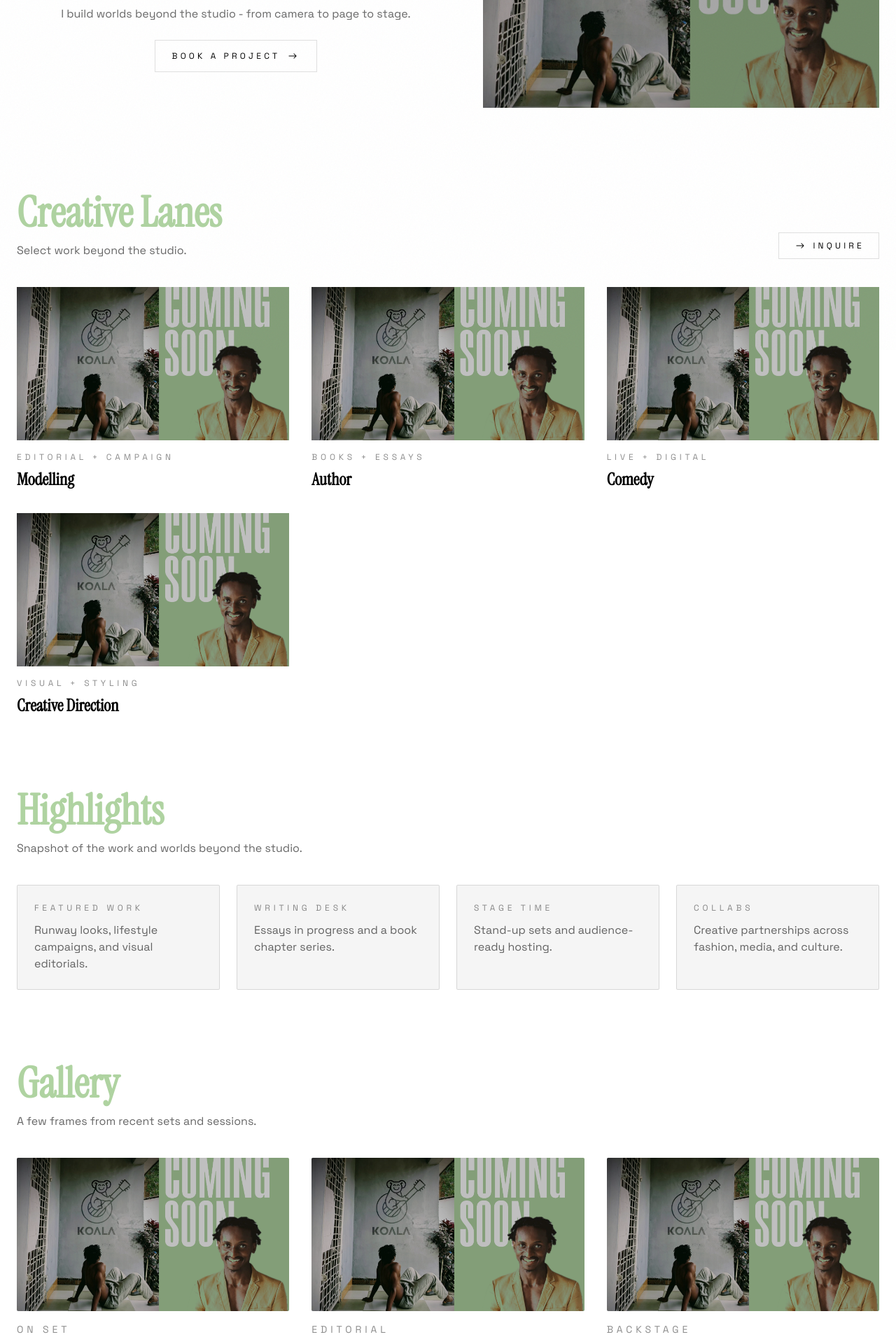
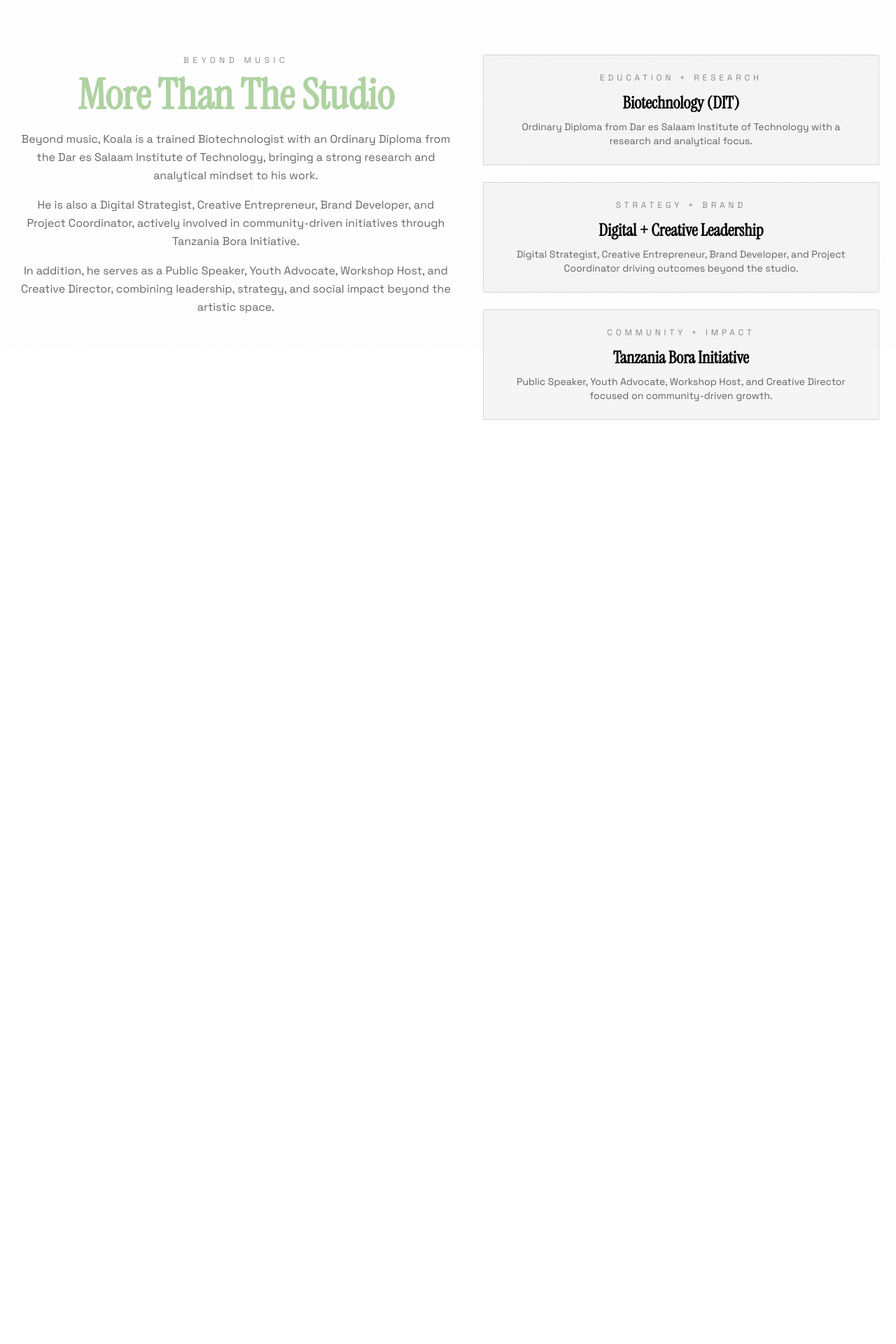
Before and after one commit to Eliakimshasha/koala-music, a Next.js app: page /more-than-music in a window 1280 px wide. Shown: the part 300-2220 px from the top of the page at 70% size. After the commit the page ends 940 px from the top, so only its background shows below. Built offline with nearby package versions, Linux system fonts and the light colour scheme.

Commit message:
added gsap cards

```diff
--- a/app/contact/page.jsx
+++ b/app/contact/page.jsx
@@ -2,7 +2,7 @@
 
 import React from "react";
 import Chrome from "../components/Chrome";
-import Connect from "../sections/Connect";
+import ConnectRow from "../sections/ConnectRow";
 import Footer from "../sections/Footer";
 import { navLinks, socialLinks } from "../data/siteData";
 
@@ -12,7 +12,7 @@ export default function ContactPage() {
       <div className="bg-base text-base-color overflow-hidden">
         <div className="noise"></div>
         <div className="pt-24">
-          <Connect socialLinks={socialLinks} />
+          <ConnectRow socialLinks={socialLinks} />
           <Footer />
         </div>
       </div>
--- a/app/data/siteData.js
+++ b/app/data/siteData.js
@@ -139,7 +139,8 @@ export const lifestylePosts = [
 
 export const moreThanMusic = {
   title: "More Than Music",
-  subtitle: "I build worlds beyond the studio - from camera to page to stage.",
+  subtitle:
+    "Biotechnologist, strategist, and community leader blending research, creativity, and social impact.",
   disciplines: [
     {
       title: "Modelling",
--- a/app/lifestyle/page.jsx
+++ b/app/lifestyle/page.jsx
@@ -3,7 +3,6 @@
 import React from "react";
 import Chrome from "../components/Chrome";
 import Lifestyle from "../sections/Lifestyle";
-import Connect from "../sections/Connect";
 import Footer from "../sections/Footer";
 import { navLinks, lifestylePosts, socialLinks } from "../data/siteData";
 
@@ -14,7 +13,6 @@ export default function LifestylePage() {
         <div className="noise"></div>
         <div className="pt-24">
           <Lifestyle posts={lifestylePosts} />
-          <Connect socialLinks={socialLinks} />
           <Footer />
         </div>
       </div>
--- a/app/live-shows/page.jsx
+++ b/app/live-shows/page.jsx
@@ -3,7 +3,7 @@
 import React from "react";
 import Chrome from "../components/Chrome";
 import LiveShows from "../sections/LiveShows";
-import Connect from "../sections/Connect";
+import ConnectRow from "../sections/ConnectRow";
 import Footer from "../sections/Footer";
 import { navLinks, liveShows, socialLinks } from "../data/siteData";
 
@@ -14,7 +14,7 @@ export default function LiveShowsPage() {
         <div className="noise"></div>
         <div className="pt-24">
           <LiveShows shows={liveShows} />
-          <Connect socialLinks={socialLinks} />
+          <ConnectRow socialLinks={socialLinks} />
           <Footer />
         </div>
       </div>
--- a/app/more-than-music/page.jsx
+++ b/app/more-than-music/page.jsx
@@ -1,18 +1,13 @@
 "use client";
 
 import React, { useEffect, useRef } from "react";
-import Image from "next/image";
-import Link from "next/link";
-import { IoIosArrowRoundForward } from "react-icons/io";
 import { gsap } from "gsap";
 import { ScrollTrigger } from "gsap/ScrollTrigger";
 import Chrome from "../components/Chrome";
-import Connect from "../sections/Connect";
-import Footer from "../sections/Footer";
-import { navLinks, socialLinks, moreThanMusic } from "../data/siteData";
+import { navLinks, moreThanMusic } from "../data/siteData";
 
 export default function MoreThanMusicPage() {
-  const { title, subtitle, disciplines, highlights, gallery } = moreThanMusic;
+  const { title, subtitle } = moreThanMusic;
   const containerRef = useRef(null);
 
   useEffect(() => {
@@ -25,14 +20,6 @@ export default function MoreThanMusicPage() {
         duration: 0.9,
         ease: "power3.out",
         stagger: 0.12,
-      });
-
-      gsap.from(".mtm-hero-card", {
-        scale: 0.96,
-        opacity: 0,
-        duration: 1,
-        ease: "power3.out",
-        delay: 0.1,
       });
 
       gsap.utils.toArray(".section-title").forEach((title) => {
@@ -77,8 +64,8 @@ export default function MoreThanMusicPage() {
         <div className="noise"></div>
         <div className="pt-24">
           <section className="section-stack relative pt-10 pb-14 px-6">
-            <div className="max-w-7xl mx-auto grid lg:grid-cols-[1.05fr_0.95fr] gap-10 items-center">
-              <div className="mtm-hero-copy text-center">
+            <div className="max-w-4xl mx-auto text-center">
+              <div className="mtm-hero-copy">
                 <div className="text-xs uppercase   tracking-[0.5em] text-subtle mb-4">
                   Beyond the studio
                 </div>
@@ -88,143 +75,79 @@ export default function MoreThanMusicPage() {
                 <p className="mt-4 text-base text-muted leading-relaxed">
                   {subtitle}
                 </p>
-                <div className="mt-6">
-                  <Link
-                    href="/contact"
-                    className="inline-flex items-center gap-2 border border-subtle px-6 py-3 text-xs uppercase tracking-[0.35em] hover-text-accent hover-border-accent transition"
-                  >
-                    Book a Project
-                    <IoIosArrowRoundForward className="h-5 w-5" />
-                  </Link>
-                </div>
-              </div>
-              <div className="relative mtm-hero-card">
-                <div className="relative">
-                  <div className="relative aspect-video overflow-hidden">
-                    <Image
-                      src={gallery[0].image}
-                      alt={gallery[0].title}
-                      fill
-                      sizes="(min-width: 1024px) 45vw, 100vw"
-                      className="object-cover"
-                    />
-                    <div className="absolute inset-0 bg-black/35"></div>
-                  </div>
-                </div>
-              </div>
-            </div>
-          </section>
-
-          <section className="section-stack relative py-16 px-6">
-            <div className="max-w-7xl mx-auto">
-              <div className="flex flex-col lg:flex-row lg:items-end lg:justify-between gap-6 mb-10">
-                <div>
-                  <h2 className="section-title font-display text-4xl md:text-6xl font-bold text-accent">
-                    Creative Lanes
-                  </h2>
-                  <p className="mt-3 text-muted max-w-xl">
-                    Select work beyond the studio.
-                  </p>
-                </div>
-                <Link
-                  href="/contact"
-                  className="inline-flex items-center gap-2 border border-subtle px-5 py-2 text-xs uppercase tracking-[0.35em] hover-text-accent hover-border-accent transition"
-                >
-                  <IoIosArrowRoundForward className="h-5 w-5" />
-                  Inquire
-                </Link>
-              </div>
-              <div className="grid md:grid-cols-2 lg:grid-cols-3 gap-8">
-                {disciplines.map((item) => (
-                  <div key={item.title} className="mtm-card group">
-                    <div className="relative aspect-video overflow-hidden">
-                      <Image
-                        src={item.image}
-                        alt={item.title}
-                        fill
-                        sizes="(min-width: 1024px) 30vw, 100vw"
-                        className="object-cover"
-                      />
-                      <div className="absolute inset-0 bg-black/25" />
-                    </div>
-                    <div className="mt-4">
-                      <p className="text-xs uppercase tracking-[0.4em] text-subtle mb-2">
-                        {item.tag}
-                      </p>
-                      <h3 className="text-2xl font-display font-semibold">
-                        {item.title}
-                      </h3>
-                    </div>
-                  </div>
-                ))}
               </div>
             </div>
           </section>
 
           <section className="section-stack relative py-10 px-6">
-            <div className="max-w-7xl mx-auto">
-              <div className="flex flex-col lg:flex-row lg:items-end lg:justify-between gap-6 mb-10">
-                <div>
-                  <h2 className="section-title font-display text-4xl md:text-6xl font-bold text-accent">
-                    Highlights
-                  </h2>
-                  <p className="mt-3 text-muted max-w-xl">
-                    Snapshot of the work and worlds beyond the studio.
+            <div className="max-w-7xl mx-auto grid lg:grid-cols-[1.05fr_0.95fr] gap-10 items-start">
+              <div>
+                <p className="text-xs text-center uppercase tracking-[0.45em] text-subtle mb-3">
+                  Beyond Music
+                </p>
+                <h2 className="section-title  text-center font-display text-4xl md:text-6xl font-bold text-accent">
+                  More Than The Studio
+                </h2>
+                <div className="mt-5 space-y-4 max-[900px]:text-[13px] text-center text-muted leading-relaxed">
+                  <p>
+                    Beyond music, Koala is a trained Biotechnologist with an
+                    Ordinary Diploma from the Dar es Salaam Institute of
+                    Technology, bringing a strong research and analytical
+                    mindset to his work.
+                  </p>
+                  <p>
+                    He is also a Digital Strategist, Creative Entrepreneur,
+                    Brand Developer, and Project Coordinator, actively involved
+                    in community-driven initiatives through Tanzania Bora
+                    Initiative.
+                  </p>
+                  <p>
+                    In addition, he serves as a Public Speaker, Youth Advocate,
+                    Workshop Host, and Creative Director, combining leadership,
+                    strategy, and social impact beyond the artistic space.
                   </p>
                 </div>
               </div>
-              <div className="grid md:grid-cols-2 lg:grid-cols-4 gap-6">
-                {highlights.map((item) => (
-                  <div
-                    key={item.title}
-                    className="mtm-card bg-surface border border-subtle rounded-xs p-6"
-                  >
-                    <p className="text-xs uppercase tracking-[0.4em] text-subtle mb-3">
-                      {item.title}
-                    </p>
-                    <p className="text-base text-muted">{item.detail}</p>
-                  </div>
-                ))}
+              <div className="grid gap-6">
+                <div className="mtm-card bg-surface border border-subtle rounded-xs text-center p-6">
+                  <p className="text-xs uppercase tracking-[0.4em] text-center text-subtle mb-3">
+                    Education + Research
+                  </p>
+                  <h3 className="text-2xl font-display font-semibold">
+                    Biotechnology (DIT)
+                  </h3>
+                  <p className="mt-2 text-sm text-muted">
+                    Ordinary Diploma from Dar es Salaam Institute of Technology
+                    with a research and analytical focus.
+                  </p>
+                </div>
+                <div className="mtm-card bg-surface border border-subtle rounded-xs text-center p-6">
+                  <p className="text-xs uppercase tracking-[0.4em] text-center text-subtle mb-3">
+                    Strategy + Brand
+                  </p>
+                  <h3 className="text-2xl font-display font-semibold">
+                    Digital + Creative Leadership
+                  </h3>
+                  <p className="mt-2 text-sm text-muted">
+                    Digital Strategist, Creative Entrepreneur, Brand Developer,
+                    and Project Coordinator driving outcomes beyond the studio.
+                  </p>
+                </div>
+                <div className="mtm-card bg-surface border border-subtle rounded-xs text-center p-6">
+                  <p className="text-xs uppercase tracking-[0.4em] text-center text-subtle mb-3">
+                    Community + Impact
+                  </p>
+                  <h3 className="text-2xl font-display font-semibold">
+                    Tanzania Bora Initiative
+                  </h3>
+                  <p className="mt-2 text-sm text-muted">
+                    Public Speaker, Youth Advocate, Workshop Host, and Creative
+                    Director focused on community-driven growth.
+                  </p>
+                </div>
               </div>
             </div>
           </section>
-
-          <section className="section-stack relative py-16 px-6">
-            <div className="max-w-7xl mx-auto">
-              <div className="flex flex-col lg:flex-row lg:items-end lg:justify-between gap-6 mb-10">
-                <div>
-                  <h2 className="section-title font-display text-4xl md:text-6xl font-bold text-accent">
-                    Gallery
-                  </h2>
-                  <p className="mt-3 text-muted max-w-xl">
-                    A few frames from recent sets and sessions.
-                  </p>
-                </div>
-              </div>
-              <div className="grid md:grid-cols-2 lg:grid-cols-3 gap-8">
-                {gallery.map((item) => (
-                  <div key={item.title} className="mtm-card group">
-                    <div className="relative aspect-video overflow-hidden rounded-xs">
-                      <Image
-                        src={item.image}
-                        alt={item.title}
-                        fill
-                        sizes="(min-width: 1024px) 30vw, 100vw"
-                        className="object-cover"
-                      />
-                      <div className="absolute inset-0 bg-black/25" />
-                    </div>
-                    <p className="mt-4 text-sm uppercase tracking-[0.35em] text-subtle">
-                      {item.title}
-                    </p>
-                  </div>
-                ))}
-              </div>
-            </div>
-          </section>
-
-          <Connect socialLinks={socialLinks} />
-          <Footer />
         </div>
       </div>
     </Chrome>
--- a/app/sections/Footer.jsx
+++ b/app/sections/Footer.jsx
@@ -13,7 +13,7 @@ export default function Footer() {
       : logoGreen;
 
   return (
-    <footer className="section-stack relative py-16 px-6 border-t-[1px] border-gray-100/30">
+    <footer className="section-stack relative py-16 px-6 border-t-[1px] border-gray-100/10">
       <div className="max-w-7xl mx-auto">
         <div className="grid md:grid-cols-3 gap-8 mb-8">
           <div>
```
Also changed, not shown: app/sections/Connect.jsx (+5 -5 lines), app/sections/ConnectRow.jsx (added, +41 -0 lines), app/sections/RotateCard.jsx (+12 -12 lines), public/assets/images/alb2.jpg (added).
